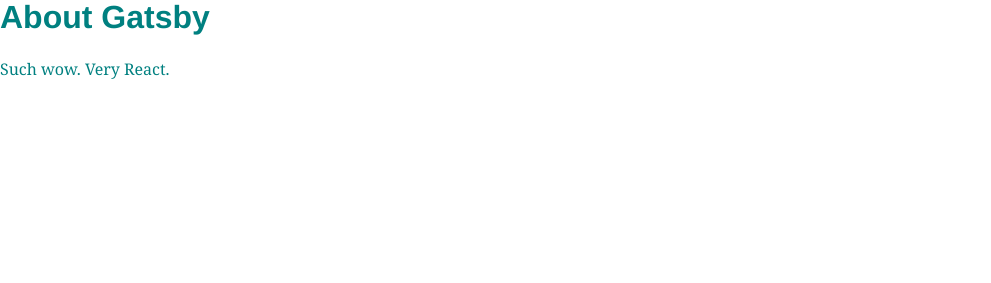
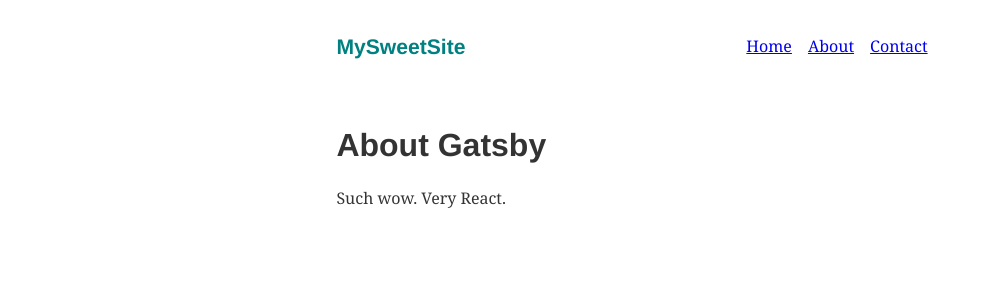
Before and after one commit to ClareBee/gatsby-and-graphql, a Gatsby site: page /about in a window 1280 px wide. Shown: the whole page, without its empty margins (0-991 px from the left). Built offline with nearby package versions, Linux system fonts and the light colour scheme; Gatsby itself is replaced by a stand-in of ours; some packages are replaced by stand-ins of ours.

Commit message:
Uses new typography theme, emotion css-in-js plugin and layout

```diff
--- a/gatsby-config.js
+++ b/gatsby-config.js
@@ -1,5 +1,6 @@
 module.exports = {
   plugins: [
+    `gatsby-plugin-emotion`,
     {
       resolve: `gatsby-plugin-typography`,
       options: {
--- a/package.json
+++ b/package.json
@@ -8,15 +8,20 @@
     "serve": "gatsby serve"
   },
   "dependencies": {
+    "emotion": "^9.2.10",
+    "emotion-server": "^9.2.10",
     "gatsby": "next",
+    "gatsby-plugin-emotion": "^2.0.5",
     "gatsby-plugin-typography": "^1.7.19",
     "gatsby-transformer-json": "^1.0.20",
     "react": "^16.4.2",
     "react-dom": "^16.4.2",
+    "react-emotion": "^9.2.10",
     "react-typography": "^0.16.13",
     "typography": "^0.16.17",
     "typography-theme-bootstrap": "^0.16.7",
     "typography-theme-fairy-gates": "^0.15.11",
+    "typography-theme-kirkham": "^0.16.3",
     "typography-theme-lawton": "^0.15.10"
   },
   "husky": {
--- a/src/components/layout.js
+++ b/src/components/layout.js
@@ -1,5 +1,7 @@
 import React from "react";
+import { css } from "react-emotion";
 import { Link } from "gatsby";
+import { rhythm } from "../utils/typography";
 
 const ListLink = props => (
   <li style={{ display: `inline-block`, marginRight: `1rem` }}>
@@ -8,12 +10,32 @@
 );
 
 export default ({ children }) => (
-  <div style={{ margin: `0 auto`, maxWidth: 650, padding: `1.25rem 1rem` }}>
+  <div
+    className={css`
+      margin: 0 auto;
+      max-width: 700px;
+      padding: ${rhythm(2)};
+      padding-top: ${rhythm(1.5)};
+    `}
+  >
     <header style={{ marginBottom: `1.5rem` }}>
-      <Link to="/" style={{ textShadow: `none`, backgroundImage: `none` }}>
-        <h3 style={{ display: `inline` }}>MySweetSite</h3>
+      <Link to="/">
+        <h3
+          className={css`
+            margin-bottom: ${rhythm(2)};
+            display: inline-block;
+            color: teal;
+            font-style: normal;
+          `}
+        >
+          MySweetSite
+        </h3>
       </Link>
-      <ul style={{ listStyle: `none`, float: `right` }}>
+      <ul
+        className={css`
+          float: right;
+        `}
+      >
         <ListLink to="/">Home</ListLink>
         <ListLink to="/about/">About</ListLink>
         <ListLink to="/contact/">Contact</ListLink>
--- a/src/pages/about.js
+++ b/src/pages/about.js
@@ -1,9 +1,10 @@
 import React from "react";
+import Layout from "../components/layout";
 import Header from "../components/header";
 
 export default () => (
-  <div style={{ color: `teal` }}>
+  <Layout>
     <Header headerText="About Gatsby" />
     <p>Such wow. Very React.</p>
-  </div>
+  </Layout>
 );
--- a/src/utils/typography.js
+++ b/src/utils/typography.js
@@ -1,6 +1,7 @@
 import Typography from "typography";
-import fairyGatesTheme from "typography-theme-fairy-gates";
+import kirkhamTheme from "typography-theme-kirkham";
 
-const typography = new Typography(fairyGatesTheme);
+const typography = new Typography(kirkhamTheme);
 
 export default typography;
+export const rhythm = typography.rhythm;
```
Also changed, not shown: src/pages/contact.js (+3 -4 lines), 1 other file.
